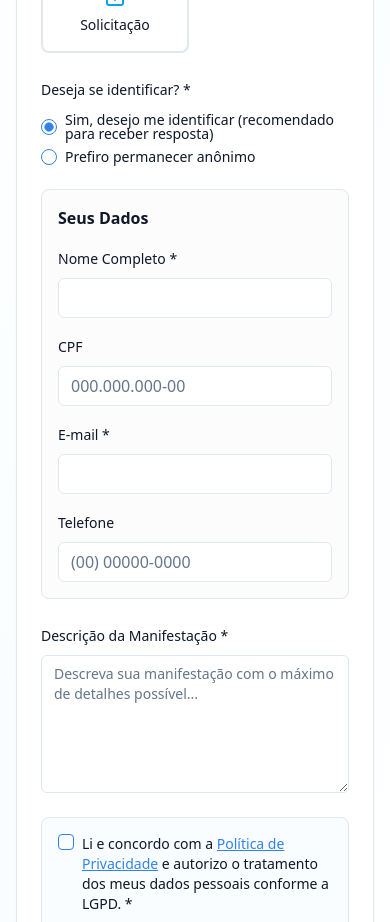
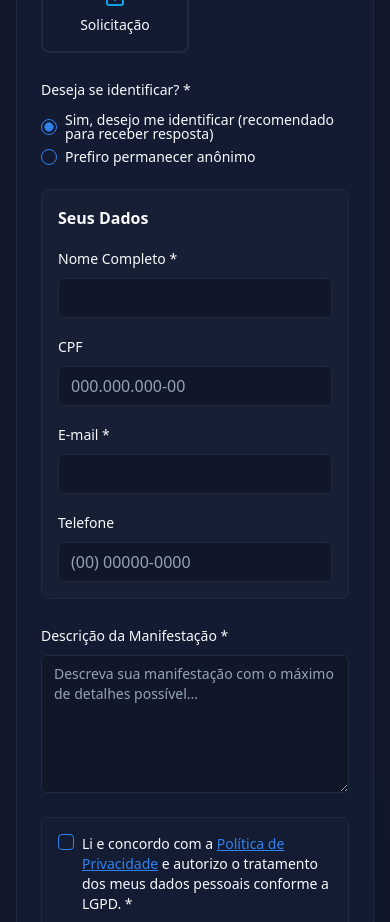
Before and after one commit to TheManOfTheKing/ouvido-wise-41804, a React (Vite) app: page / in a window 390 px wide. Shown: the part 840-1762 px from the top of the page. Built offline with nearby package versions, Linux system fonts and the light colour scheme.

Commit message:
[dyad] Implementando o modo claro/escuro com ThemeProvider e ThemeToggle, e garantindo a responsividade da aplicação - wrote 4 file(s)

```diff
--- a/src/App.tsx
+++ b/src/App.tsx
@@ -13,7 +13,8 @@ import Manifestacoes from "./pages/Manifestacoes";
 import ManifestacaoDetalhes from "./pages/ManifestacaoDetalhes";
 import NotFound from "./pages/NotFound";
 import UsuariosPage from "./pages/Usuarios";
-import SetoresPage from "./pages/Setores"; // Importar a nova página de Setores
+import SetoresPage from "./pages/Setores";
+import { ThemeProvider } from "@/components/ThemeProvider"; // Importar ThemeProvider
 
 const queryClient = new QueryClient({
   defaultOptions: {
@@ -30,6 +31,7 @@ const queryClient = new QueryClient({
 
 const App = () => (
   <QueryClientProvider client={queryClient}>
+    <ThemeProvider defaultTheme="dark" attribute="class"> {/* Adicionado ThemeProvider aqui */}
       <TooltipProvider>
         <Toaster />
         <Sonner />
@@ -72,7 +74,7 @@ const App = () => (
                 }
               />
               <Route
-              path="/setores" // Nova rota para gestão de setores
+                path="/setores"
                 element={
                   <ProtectedRoute adminOnly>
                     <SetoresPage />
@@ -85,6 +87,7 @@ const App = () => (
           </AuthProvider>
         </BrowserRouter>
       </TooltipProvider>
+    </ThemeProvider> {/* Fechamento do ThemeProvider */}
   </QueryClientProvider>
 );
 
--- a/src/components/AppLayout.tsx
+++ b/src/components/AppLayout.tsx
@@ -4,6 +4,7 @@ import { Button } from "@/components/ui/button";
 import { useAuth } from "@/hooks/useAuth";
 import { NotificationsDropdown } from "@/components/NotificationsDropdown";
 import { Link } from "react-router-dom";
+import { ThemeToggle } from "@/components/ThemeToggle"; // Importar ThemeToggle
 
 interface AppLayoutProps {
   children: ReactNode;
@@ -22,16 +23,17 @@ export function AppLayout({ children }: AppLayoutProps) {
             <h1 className="text-xl font-bold">Sistema de Ouvidoria</h1>
           </Link>
           <div className="flex items-center gap-4">
+            <ThemeToggle /> {/* Adicionado ThemeToggle aqui */}
             <NotificationsDropdown />
-            <span className="text-sm text-muted-foreground">
+            <span className="text-sm text-muted-foreground hidden md:inline"> {/* Oculta em telas pequenas */}
               {usuario?.nome} <span className="text-primary">({usuario?.perfil})</span>
             </span>
             <Button variant="outline" size="sm" onClick={() => {
-              console.log("[AppLayout] Botão Sair clicado."); // Log para depuração
+              console.log("[AppLayout] Botão Sair clicado.");
               signOut();
             }}>
               <LogOut className="mr-2 h-4 w-4" />
-              Sair
+              <span className="hidden md:inline">Sair</span> {/* Oculta texto em telas pequenas */}
             </Button>
           </div>
         </div>
--- /dev/null
+++ b/src/components/ThemeProvider.tsx
@@ -0,0 +1,9 @@
+"use client";
+
+import * as React from "react";
+import { ThemeProvider as NextThemesProvider } from "next-themes";
+import { type ThemeProviderProps } from "next-themes/dist/types";
+
+export function ThemeProvider({ children, ...props }: ThemeProviderProps) {
+  return <NextThemesProvider {...props}>{children}</NextThemesProvider>;
+}
--- /dev/null
+++ b/src/components/ThemeToggle.tsx
@@ -0,0 +1,43 @@
+"use client";
+
+import * as React from "react";
+import { Moon, Sun, Laptop } from "lucide-react";
+import { useTheme } from "next-themes";
+
+import { Button } from "@/components/ui/button";
+import {
+  DropdownMenu,
+  DropdownMenuContent,
+  DropdownMenuItem,
+  DropdownMenuTrigger,
+} from "@/components/ui/dropdown-menu";
+
+export function ThemeToggle() {
+  const { setTheme } = useTheme();
+
+  return (
+    <DropdownMenu>
+      <DropdownMenuTrigger asChild>
+        <Button variant="ghost" size="icon">
+          <Sun className="h-[1.2rem] w-[1.2rem] rotate-0 scale-100 transition-all dark:-rotate-90 dark:scale-0" />
+          <Moon className="absolute h-[1.2rem] w-[1.2rem] rotate-90 scale-0 transition-all dark:rotate-0 dark:scale-100" />
+          <span className="sr-only">Toggle theme</span>
+        </Button>
+      </DropdownMenuTrigger>
+      <DropdownMenuContent align="end">
+        <DropdownMenuItem onClick={() => setTheme("light")}>
+          <Sun className="mr-2 h-4 w-4" />
+          Claro
+        </DropdownMenuItem>
+        <DropdownMenuItem onClick={() => setTheme("dark")}>
+          <Moon className="mr-2 h-4 w-4" />
+          Escuro
+        </DropdownMenuItem>
+        <DropdownMenuItem onClick={() => setTheme("system")}>
+          <Laptop className="mr-2 h-4 w-4" />
+          Sistema
+        </DropdownMenuItem>
+      </DropdownMenuContent>
+    </DropdownMenu>
+  );
+}
```
Lines whose indentation alone changed are shown as unchanged.
